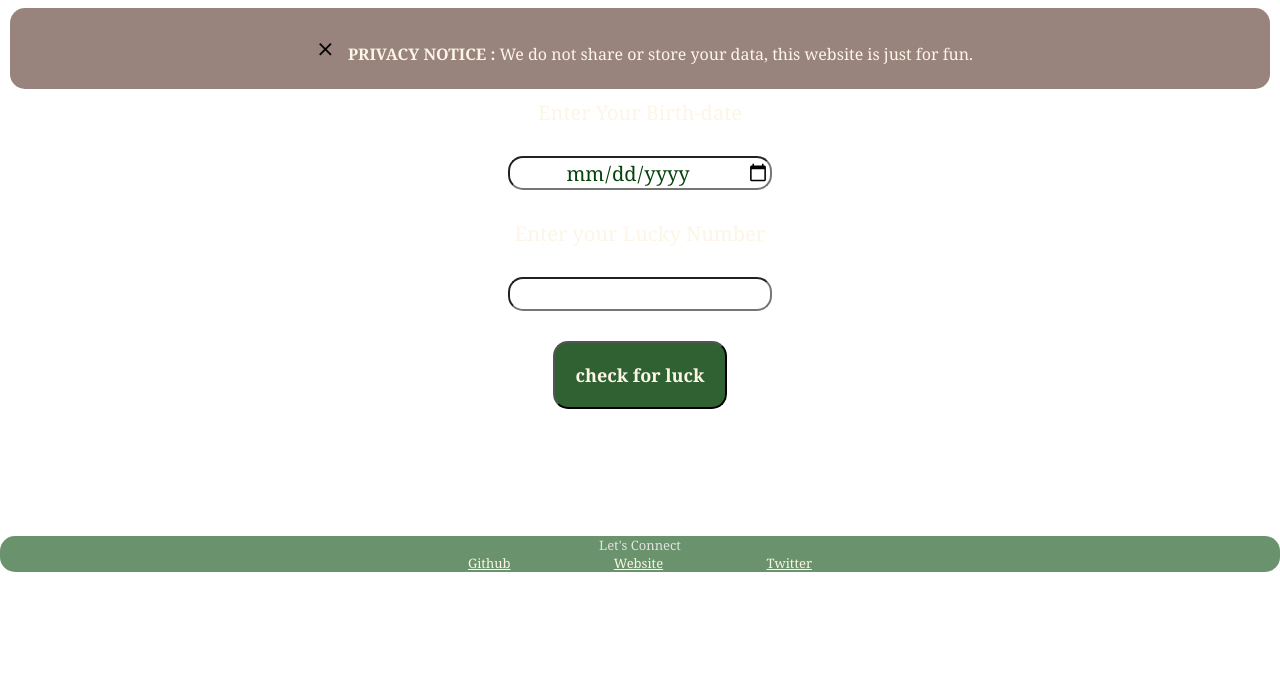
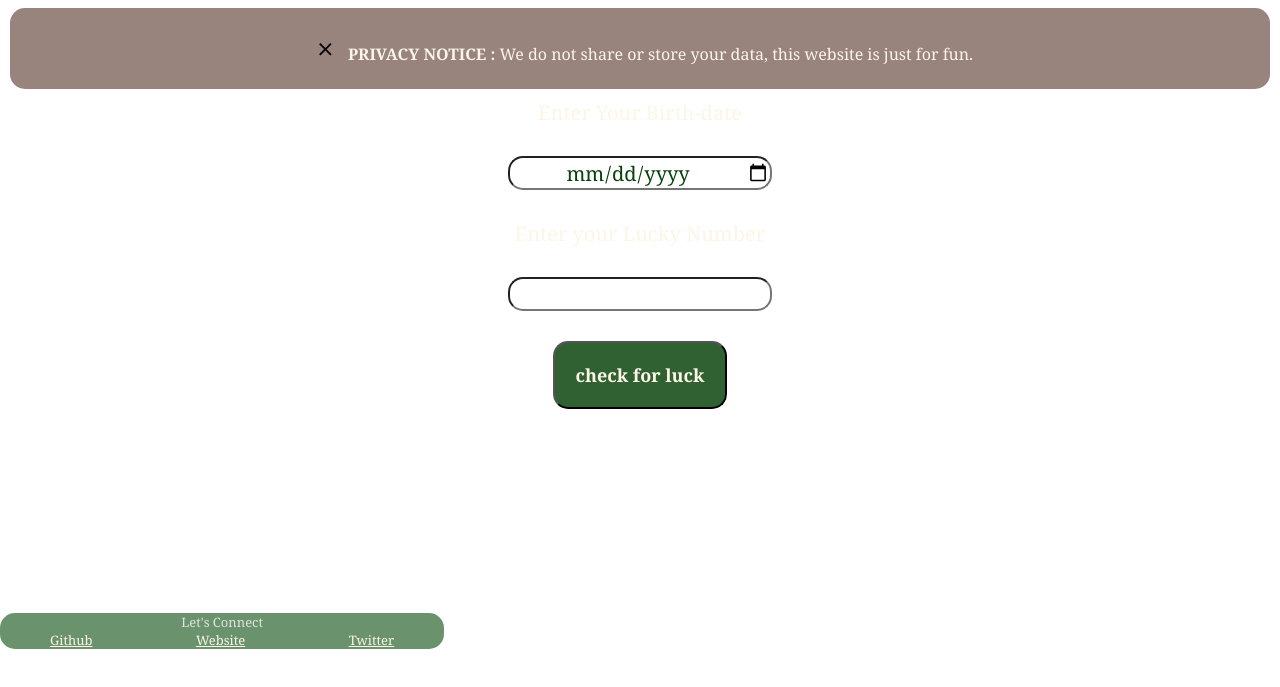
Before and after one commit to Anush79/lucky-birthday, a plain HTML site: page index.html in a window 1280 px wide. Shown: the part 107-794 px from the top of the page. Drawn offline with Linux system fonts and the light colour scheme.

Commit message:
setting footer at the bottom

```diff
--- a/style.css
+++ b/style.css
@@ -69,6 +69,8 @@ button:hover {
 }
 
 footer {
+    position:fixed;
+    top:90%;
     background-color: #05470a97;
     color: rgb(223, 228, 223);
     font-size: small;
```
